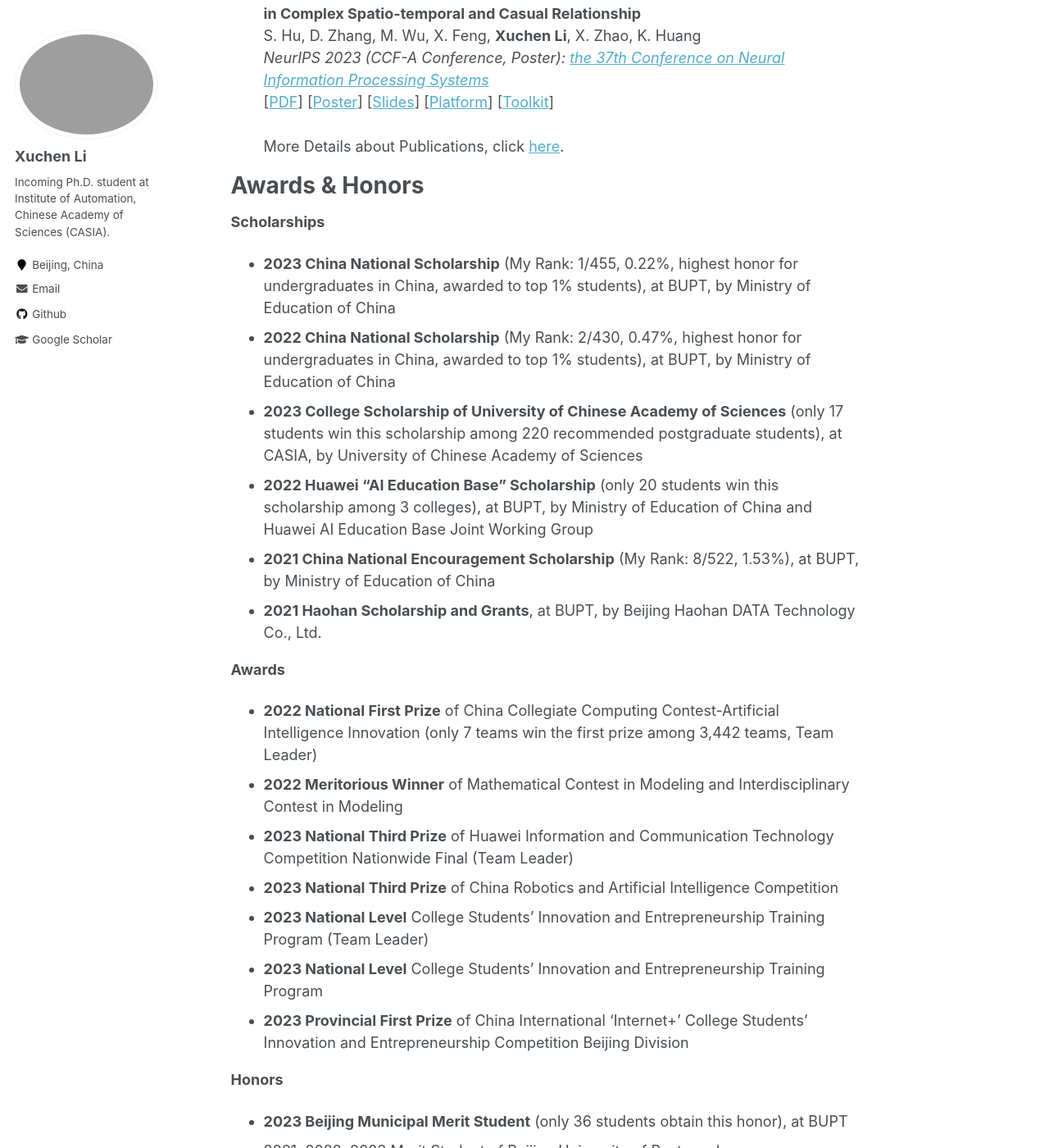
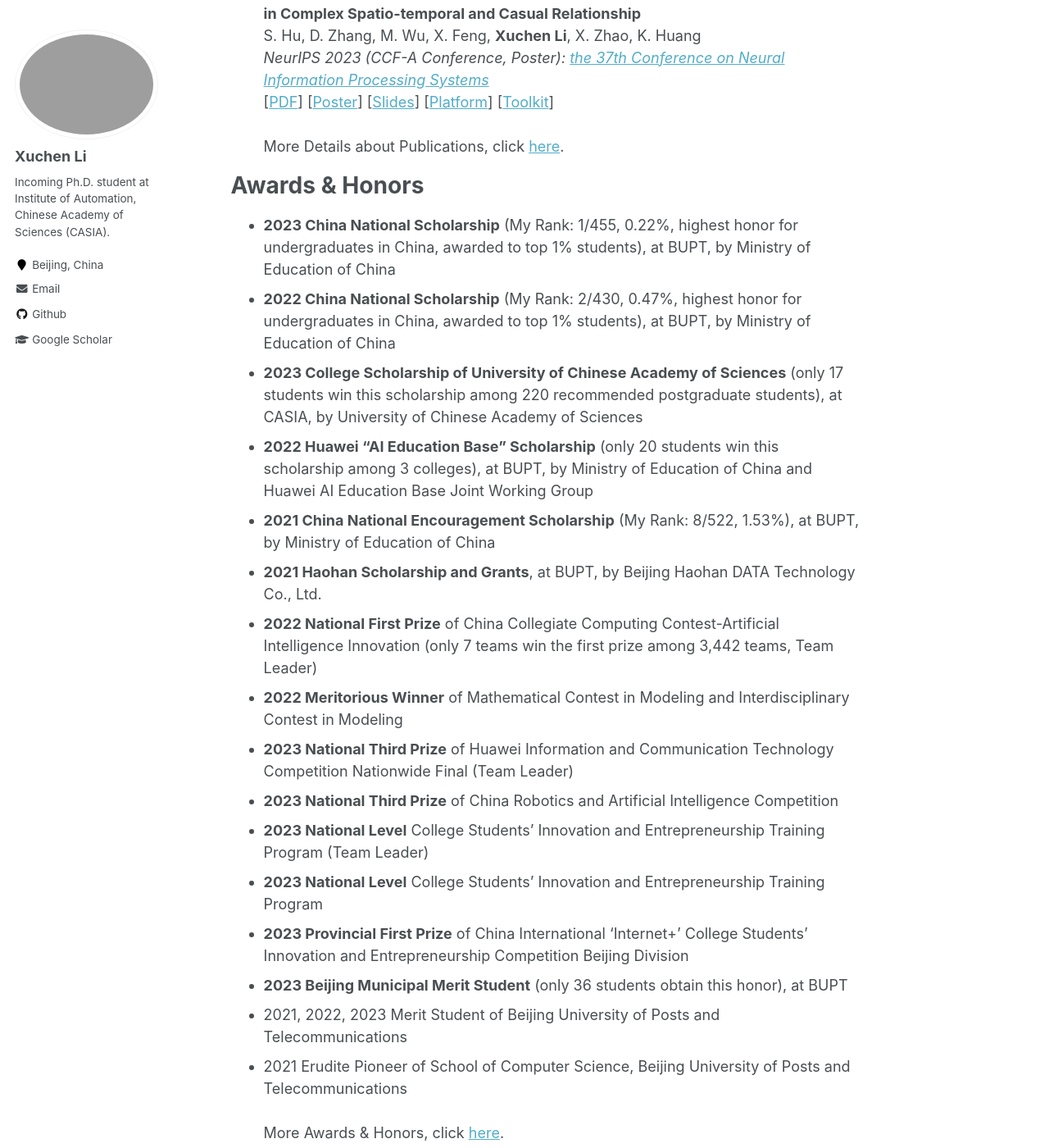
Before and after one commit to Xuchen-Li/Xuchen-Li.github.io, a Jekyll site: the page built from _pages/about.md, in a window 1280 px wide and 1400 px high, scrolled down 2162 px. Shown: the whole window at 82% size. Built offline with Jekyll 4.4.1, drawn with Linux system fonts in a browser that asks for light colours.

Commit message:
Update about.md

```diff
--- a/_pages/about.md
+++ b/_pages/about.md
@@ -71,15 +71,12 @@ More Details about Publications, click [here](https://xuchen-li.github.io/public
 Awards & Honors
 ======
 
-**Scholarships**
 * **2023 China National Scholarship** (My Rank: 1/455, 0.22%, highest honor for undergraduates in China, awarded to top 1% students), at BUPT, by Ministry of Education of China
 * **2022 China National Scholarship** (My Rank: 2/430, 0.47%, highest honor for undergraduates in China, awarded to top 1% students), at BUPT, by Ministry of Education of China
 * **2023 College Scholarship of University of Chinese Academy of Sciences** (only 17 students win this scholarship among 220 recommended postgraduate students), at CASIA, by University of Chinese Academy of Sciences
 * **2022 Huawei "AI Education Base" Scholarship** (only 20 students win this scholarship among 3 colleges), at BUPT, by Ministry of Education of China and Huawei AI Education Base Joint Working Group
 * **2021 China National Encouragement Scholarship** (My Rank: 8/522, 1.53%), at BUPT, by Ministry of Education of China
 * **2021 Haohan Scholarship and Grants**, at BUPT, by Beijing Haohan DATA Technology Co., Ltd.
-
-**Awards**
 * **2022 National First Prize** of China Collegiate Computing Contest-Artificial Intelligence Innovation (only 7 teams win the first prize among 3,442 teams, Team Leader)
 * **2022 Meritorious Winner** of Mathematical Contest in Modeling and Interdisciplinary Contest in Modeling
 * **2023 National Third Prize** of Huawei Information and Communication Technology Competition Nationwide Final (Team Leader)
@@ -87,8 +84,6 @@ Awards & Honors
 * **2023 National Level** College Students' Innovation and Entrepreneurship Training Program (Team Leader)
 * **2023 National Level** College Students' Innovation and Entrepreneurship Training Program
 * **2023 Provincial First Prize** of China International 'Internet+' College Students' Innovation and Entrepreneurship Competition Beijing Division
-
-**Honors**
 * **2023 Beijing Municipal Merit Student** (only 36 students obtain this honor), at BUPT
 * 2021, 2022, 2023 Merit Student of Beijing University of Posts and Telecommunications
 * 2021 Erudite Pioneer of School of Computer Science, Beijing University of Posts and Telecommunications
```
